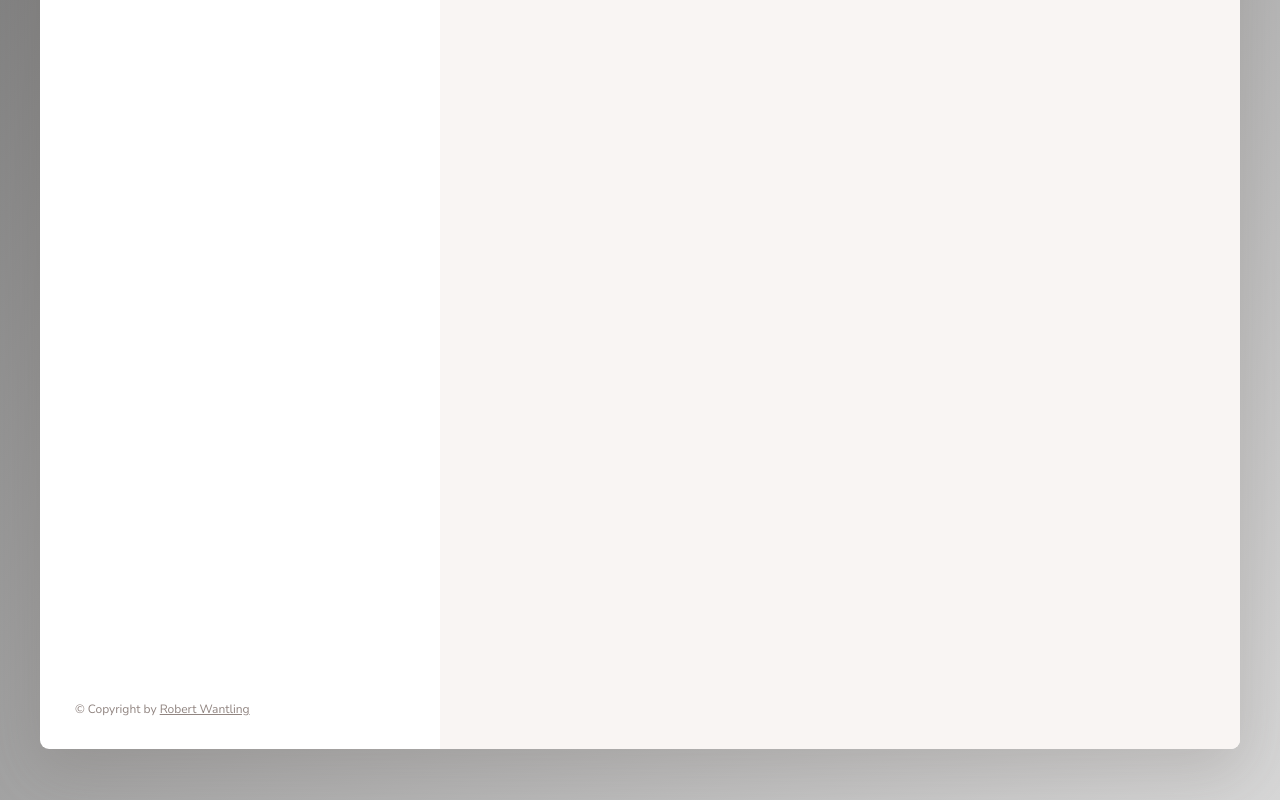
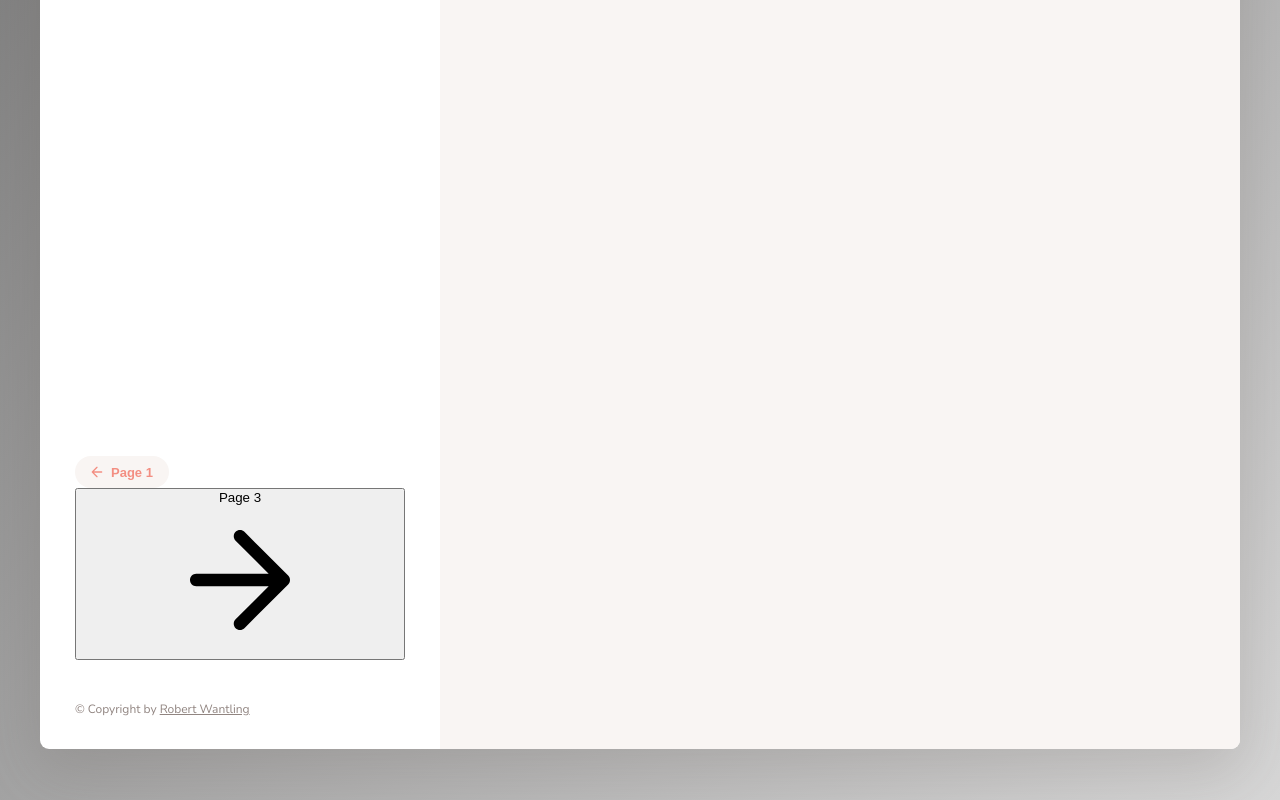
Before and after one commit to RobertWantling/palate-crave, a website built with Parcel: page index.html in a window 1280 px wide. Shown: the part 472-1272 px from the top of the page. Built offline with nearby package versions, Linux system fonts and the light colour scheme.

Commit message:
creating page nav btn

```diff
--- a/index.html
+++ b/index.html
@@ -106,18 +106,18 @@
         </ul>
 
         <div class="pagination">
-          <!-- <button class="btn--inline pagination__btn--prev"> -->
-            <!-- <svg class="search__icon"> -->
-              <!-- <use href="src/img/icons.svg#icon-arrow-left"></use> -->
-            <!-- </svg> -->
-            <!-- <span>Page 1</span> -->
-          <!-- </button> -->
-          <!-- <button> -->
-            <!-- <span>Page 3</span> -->
-            <!-- <svg class="search__icon"> -->
-              <!-- <use href="src/img/icons.svg#icon-arrow-right"></use> -->
-            <!-- </svg> -->
-          <!-- </button> -->
+          <button class="btn--inline pagination__btn--prev">
+            <svg class="search__icon">
+              <use href="src/img/icons.svg#icon-arrow-left"></use>
+            </svg>
+            <span>Page 1</span>
+          </button>
+          <button>
+            <span>Page 3</span>
+            <svg class="search__icon">
+              <use href="src/img/icons.svg#icon-arrow-right"></use>
+            </svg>
+          </button>
         </div>
 
         <p class="copyright">
```
Also changed, not shown: dist/index.html.
